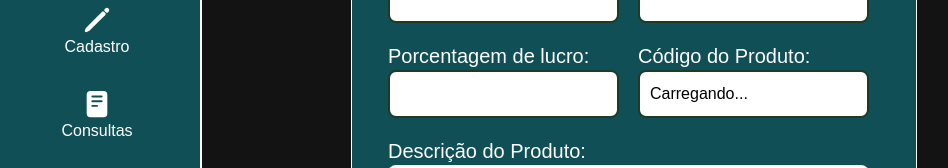
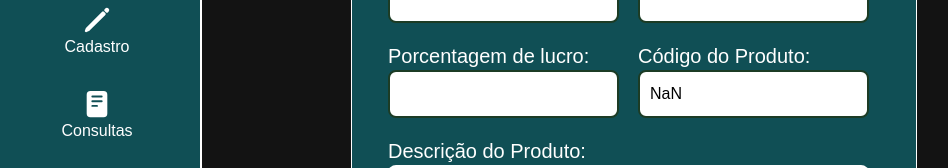
Before and after one commit to FernandoJMartins/Garagee, a Next.js app: page /Cadastro in a window 1280 px wide. Both pictures are taken after a click on the element "Cadastrar Produto". Shown: the part 309-477 px from the top of the page, without its empty margins (6-954 px from the left). Built offline with nearby package versions, Linux system fonts and the light colour scheme; no server answers; the database is empty.

Commit message:
COD produtoADD fix

```diff
--- a/src/app/services/supabase.js
+++ b/src/app/services/supabase.js
@@ -78,8 +78,6 @@ export async function getLastCod() {
   }
 }
 
-
-
 export async function getLastCodFrom(resource) {
   resource = String(resource);
     try {
--- a/src/components/Cadastro/CadProdutoForm.jsx
+++ b/src/components/Cadastro/CadProdutoForm.jsx
@@ -1,5 +1,6 @@
 import { useServico } from "../../app/contexts/teste";
 import { useEffect, useState } from "react";
+import { getLastCodFrom } from "../../app/services/supabase";
 
 export default function CadProdutoForm(){
     const {
@@ -9,6 +10,20 @@ export default function CadProdutoForm(){
       getNewId
     } = useServico()
 
+    const [ID, setID] = useState(0);
+
+    let cod = ID + 1;
+
+    function getID() {
+      getLastCodFrom("Produto").then((data) => {
+        setID(data);
+
+    })};
+
+
+    useEffect(() => {
+      getID();
+    }, []);
 
 
     const handleChange = (event) => {
@@ -130,10 +145,13 @@ export default function CadProdutoForm(){
               Código do Produto:
             </label>
             <input
+              onChange=""
+              value={cod}
               type="text"
-              name="ID"
-              value={ProdutoData.Código || "Carregando..."}
-              disabled
+              name="cod"
+              id="cod"
+              placeholder=""
+              autoComplete="off"
               className="p-[10px] rounded-lg bg-white"
             />
           </div>
```
